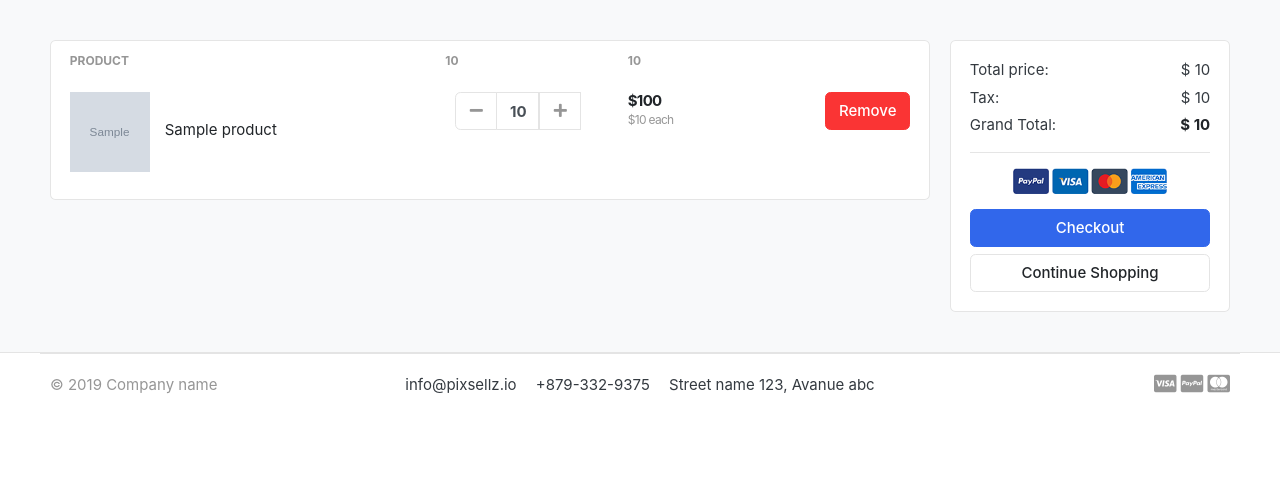
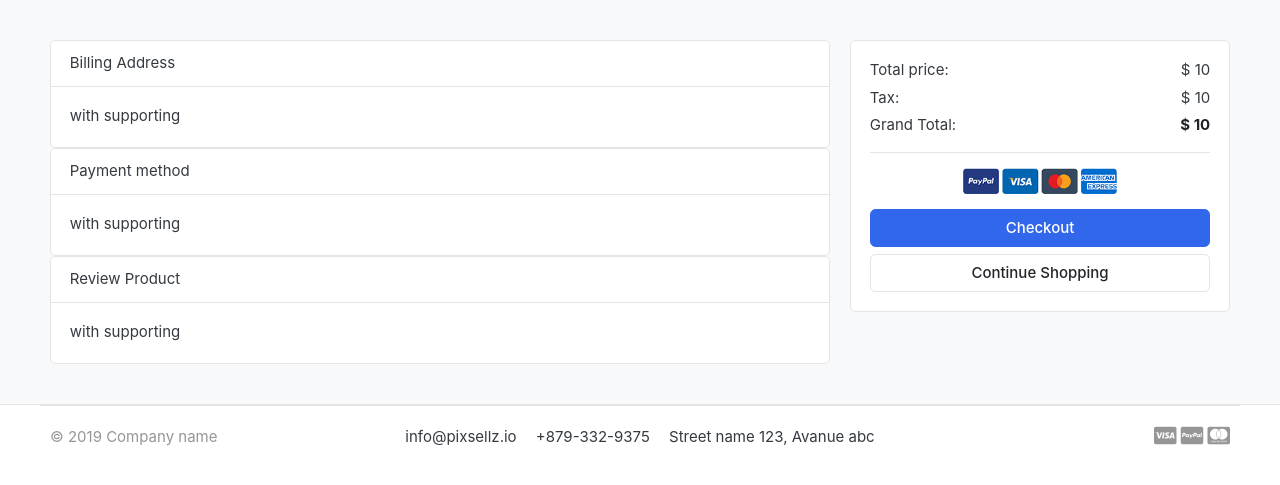
Before and after one commit to muhammedseydali/e-kart, a Django app: template templates/payments.html in a window 1280 px wide. Shown: the part 118-603 px from the top of the page. Run offline with Django 4.2, Linux system fonts and the light colour scheme; tables that the repository leaves empty hold one stand-in row (values such as "Sample post"); the template is opened without the code that fills it: values that come from a table or form of the project are taken from there, most other values are stand-ins (such as "Sample title", 1, 10 or a date in 2020); grey boxes marked "Sample" are stand-in pictures; some libraries are stand-ins or nearby versions; some web fonts are replaced.

Commit message:
payments template modified

```diff
--- a/templates/payments.html
+++ b/templates/payments.html
@@ -4,70 +4,28 @@
     <div class="container">
 
     <div class="row">
-        <aside class="col-lg-9">
+        <aside class="col-lg-8">
     <div class="card">
-    <table class="table table-borderless table-shopping-cart">
-    <thead class="text-muted">
-    <tr class="small text-uppercase">
-      <th scope="col">Product</th>
-      <th scope="col" width="120">{{quantity}}</th>
-      <th scope="col" width="120">{{Price}}</th>
-      <th scope="col" class="text-right" width="200"> </th>
-    </tr>
-    </thead>
-
-    <tbody>
-    {% for cart_items in cart_items %}
-    <tr>
-        <td>
-            <figure class="itemside align-items-center">
-                <div class="aside"><img src="{{ cart_items.product.images.url }}" class="img-sm"></div>
-                <figcaption class="info">
-                    <a href="{{ cart_items.product.get_url }}" class="title text-dark">{{ cart_items.product.product_name }}</a>
-                    <p class="text-muted small">
-                        {% if cart_item.variations.all %}
-                            {% for item in cart_item.variations.all %}
-                                {{ item.variation_category | capfirst }}: {{ item.variation_value | capfirst }}
-                            {% endfor %}
-                        {% endif %}
-                    </p>
-                </figcaption>
-            </figure>
-        </td>
-
-
-        <td>
-            <div class="col">
-                <div class="input-group input-spinner">
-                    <div class="input-group-prepend">
-                    <a href="{% url 'remove_cart' cart_items.product.id   %}" class="btn btn-light" type="button" id="button-plus"> <i class="fa fa-minus"></i> </a>
-                    </div>
-                    <input type="text" class="form-control"  value="{{ cart_items.quantity}}">
-                    <div class="input-group-prepend">
-                    <a href="{% url 'add_cart' cart_items.product.id   %}" class="btn btn-light" type="button" id="button-plus"> <i class="fa fa-plus"></i> </a>
-                    </div>
-                </div>
-                </div>
-            </td>
-
-        <td>
-            <div class="price-wrap">
-                <var class="price">${{ cart_items.sub_total }}</var>
-                <small class="text-muted"> ${{cart_items.product.price }} each </small>
-            </div>
-        </td>
-        <td class="text-right">
-        <a href="{% url 'remove_cart_item' cart_items.product.id  %}" class="btn btn-danger"> Remove</a>
-        </td>
-    </tr>
-    {% endfor %}
-
-    </tbody>
-    </table>
+        <div class="card-header">Billing Address</div>
+        <div class="card-body">
+            <p class="card-text">with supporting  </p>
+        </div>
+    </div>
+    <div class="card">
+        <div class="card-header">Payment method</div>
+        <div class="card-body">
+            <p class="card-text">with supporting  </p>
+        </div>
+    </div>
+    <div class="card">
+        <div class="card-header">Review Product</div>
+        <div class="card-body">
+            <p class="card-text">with supporting  </p>
+        </div>
     </div>
 
         </aside>
-        <aside class="col-lg-3">
+        <aside class="col-lg-4">
 
             <div class="card">
             <div class="card-body">
```
